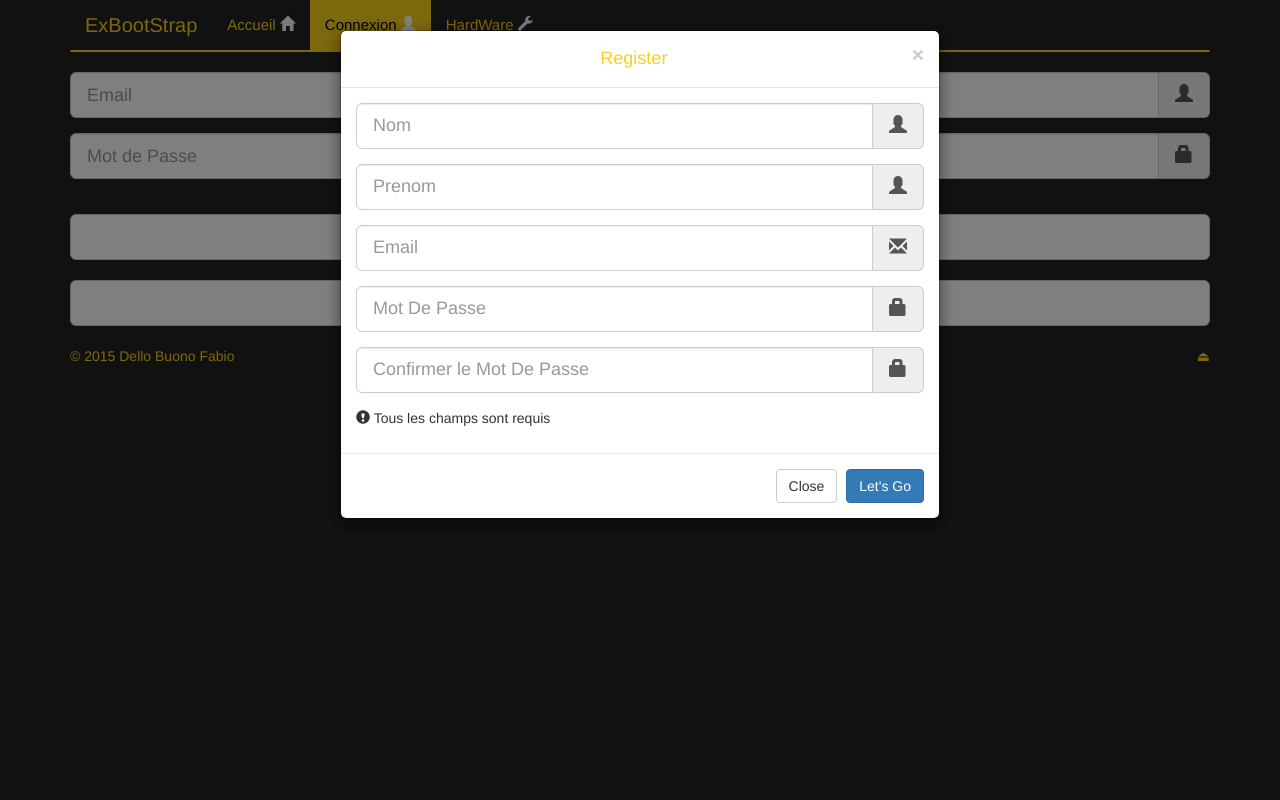
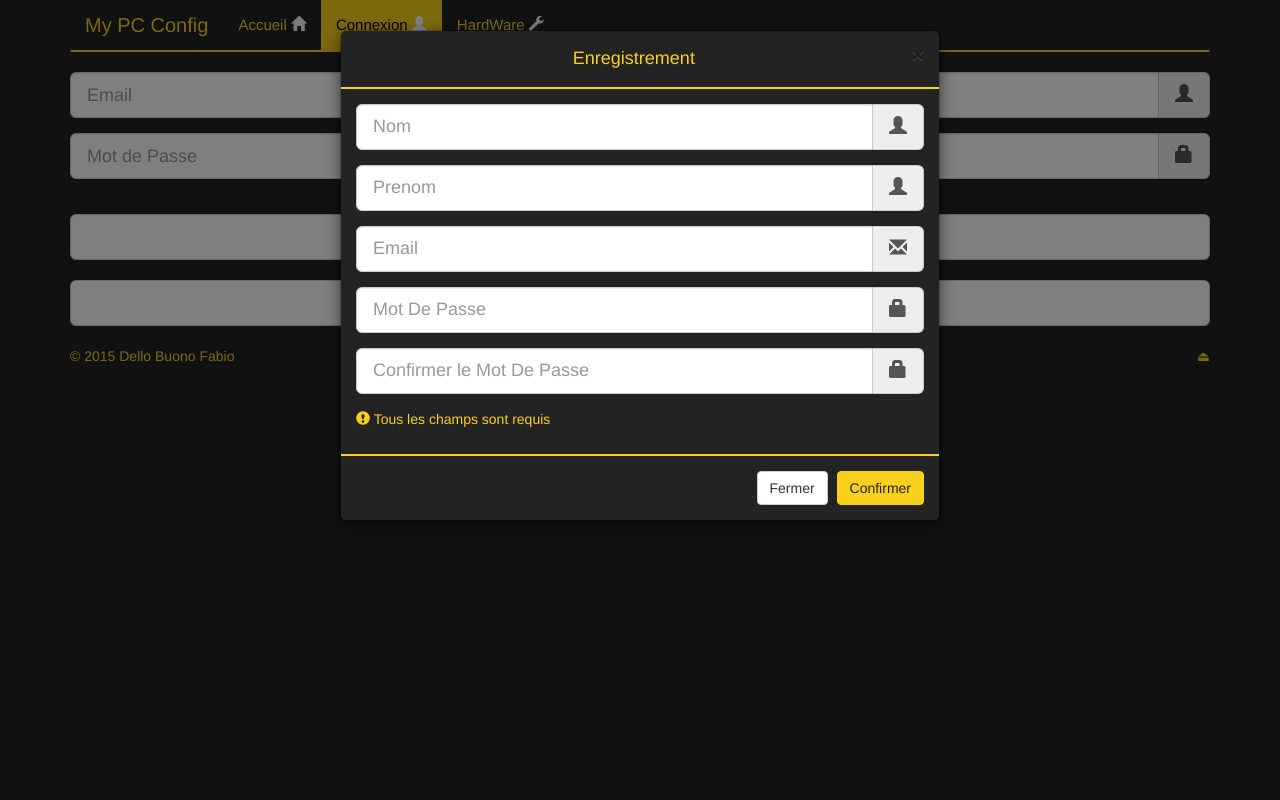
Before and after one commit to DelloBuonoFabio/DelloBuonoFabio_TPI, a PHP site: page /connexion.php in a window 1280 px wide, after a click on "Créer un compte". Run offline with PHP 8.4, Linux system fonts and the light colour scheme; some libraries are stand-ins or nearby versions.

Commit message:
Modification du css de la modal pour le nouveau compte

```diff
--- a/application.php
+++ b/application.php
@@ -59,7 +59,7 @@ function menu() {
                     <span class="icon-bar"></span>
                     <span class="icon-bar"></span>
                 </button>
-                <a class="navbar-brand" href="index.php">ExBootStrap</a>
+                <a class="navbar-brand" href="index.php">My PC Config</a>
             </div>
             <div class="collapse navbar-collapse" id="navbar">
                 <ul class="nav navbar-nav">
--- a/connexion.php
+++ b/connexion.php
@@ -36,15 +36,9 @@ if (isset($_REQUEST["btnSubmit"])) {
 <!DOCTYPE html>
 <html lang="fr">
     <head>
-        <meta charset="utf-8">
-        <meta http-equiv="X-UA-Compatible" content="IE=edge">
-        <meta name="viewport" content="width=device-width, initial-scale=1">
-        <meta name="description" content="">
-        <meta name="author" content="">
-        <link rel="icon" href="./images/divers/bootstrap.ico">
-        <link href="BootStrap/css/bootstrap.css" rel="stylesheet">
-        <link href="css/style.css" rel="stylesheet">
-        <title>Login</title>
+        <?php
+        echo AllMeta();
+        ?>
     </head>
     <body>
         <!-- MENU -->
@@ -68,22 +62,22 @@ if (isset($_REQUEST["btnSubmit"])) {
                     <span class="input-group-addon" id="basic-addon2"><span class="glyphicon glyphicon-lock"></span></span>
                 </div>
                 <br>
-                <button type="submit" class="btn btn-default btn-lg btn-block" name='btnSubmit'>Submit</button>
+                <button type="submit" class="btn btn-default btn-lg btn-block" name='btnSubmit'>Envoyer</button>
             </form>
             <br>
             <!-- Button trigger modal -->
             <button type="button" class="btn btn-default btn-lg btn-block" data-toggle="modal" data-target="#myModal">
-                Register Here
+                Créer un compte
             </button>
 
             <!-- Modal -->
             <div class="modal fade" id="myModal" tabindex="-1" role="dialog" aria-labelledby="myModalLabel">
                 <div class="modal-dialog" role="document">
                     <div class="modal-content">
-                        <form action="login.php" method="post" id="registerForm">
+                        <form action="connexion.php" method="post" id="registerForm">
                             <div class="modal-header">
                                 <button type="button" class="close" data-dismiss="modal" aria-label="Close"><span aria-hidden="true">&times;</span></button>
-                                <h4 class="modal-title" id="myModalLabel">Register</h4>
+                                <h4 class="modal-title" id="myModalLabel">Enregistrement</h4>
                             </div>
                             <div class="modal-body">
                                 <div class="input-group input-group-lg form-group">
@@ -106,11 +100,11 @@ if (isset($_REQUEST["btnSubmit"])) {
                                     <input type="password" class="form-control" placeholder="Confirmer le Mot De Passe" required name='NewPasswordConfirmed' aria-describedby="basic-addon2">
                                     <span class="input-group-addon" id="basic-addon2"><span class="glyphicon glyphicon-lock"></span>
                                 </div>
-                                <p><span class="glyphicon glyphicon-exclamation-sign"></span> Tous les champs sont requis</p>
+                                <p id="texteModal"><span class="glyphicon glyphicon-exclamation-sign"></span> Tous les champs sont requis</p>
                             </div>
                             <div class="modal-footer">
-                                <button type="button" class="btn btn-default" data-dismiss="modal">Close</button>
-                                <button type="submit" name="modalForm" class="btn btn-primary">Let's Go</button>
+                                <button type="button" class="btn btn-default" data-dismiss="modal">Fermer</button>
+                                <button type="submit" name="modalForm" id="btnYellow" class="btn btn-primary">Confirmer</button>
                             </div>
                         </form>
                     </div>
--- a/css/style.css
+++ b/css/style.css
@@ -111,3 +111,30 @@ h4{
   margin: auto;
   margin-bottom: 10px;
 }
+
+.modal-content{
+    background-color: #232323;
+}
+
+.modal-header{
+    border-bottom: 1px solid #F9D01B;
+}
+
+.modal-body{
+    border-bottom: 1px solid #F9D01B;
+    border-top: 1px solid #F9D01B;
+}
+
+.modal-footer{
+    border-top: 1px solid #F9D01B;
+}
+
+#texteModal{
+    color: #F9D01B;
+}
+
+#btnYellow{
+    background-color: #F9D01B;
+    border-color: #F9D01B;
+    color: #232323;
+}
--- a/index.php
+++ b/index.php
@@ -41,7 +41,7 @@ require_once 'application.php';
                 <div class="panel-body">
                     <form action="" method="get" name="direction" id="direction">
                         <div class="input-group input-group-lg form-group" id="test">
-                            <input type="text" class="form-control" placeholder="Point de départ" name='origin' id="origin" required aria-describedby="basic-addon2">
+                            <input type="text" class="form-control" required placeholder="Point de départ" name='origin' id="origin" aria-describedby="basic-addon2">
                             <span class="input-group-btn">
                                 <button class="btn btn-default" type="button" data-toggle="tooltip" title="Géolocalisation" name="texteOrigin" onclick="getPosition('origin')"><span class="glyphicon glyphicon-map-marker" id="petitLogo"></span></button>
                             </span>
```
